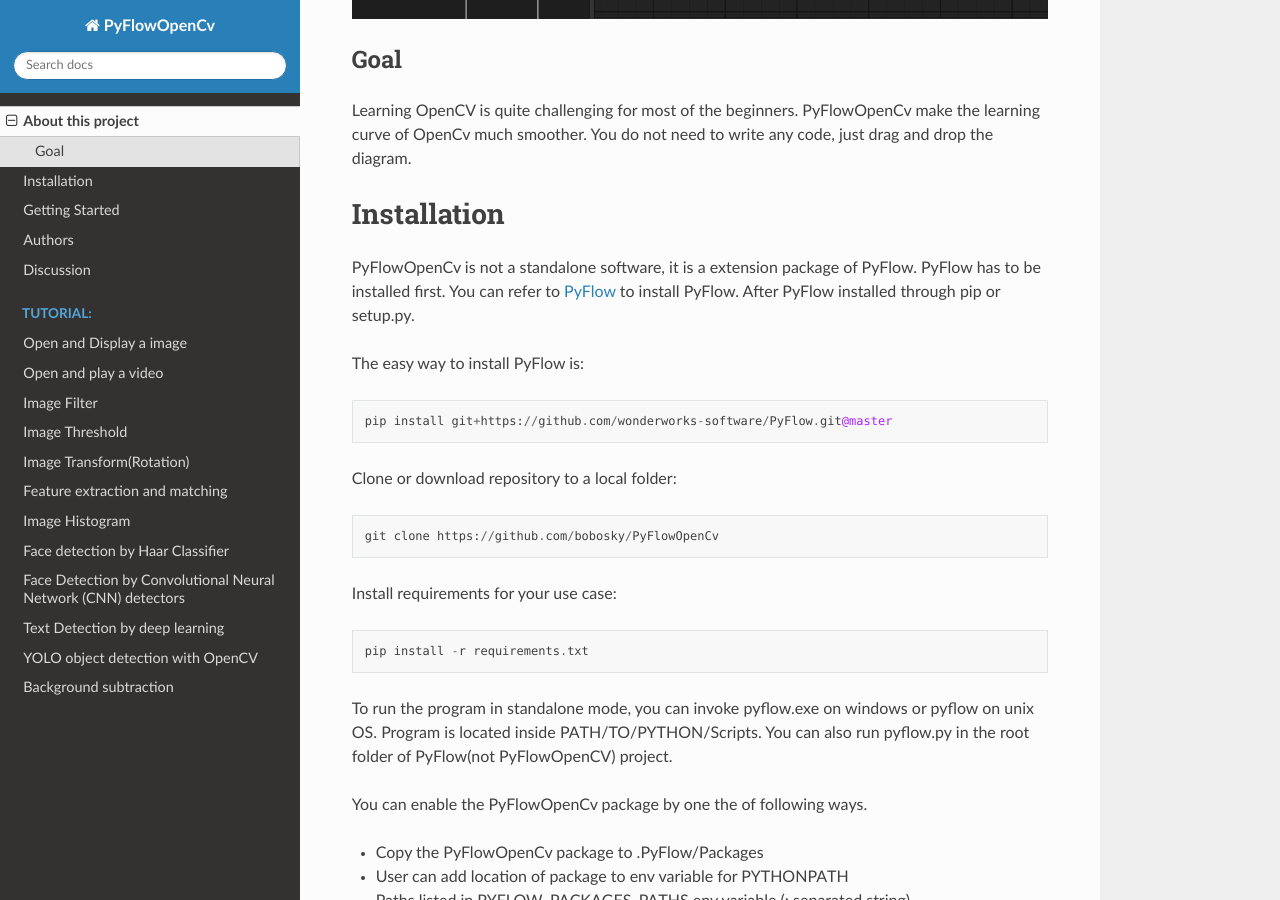
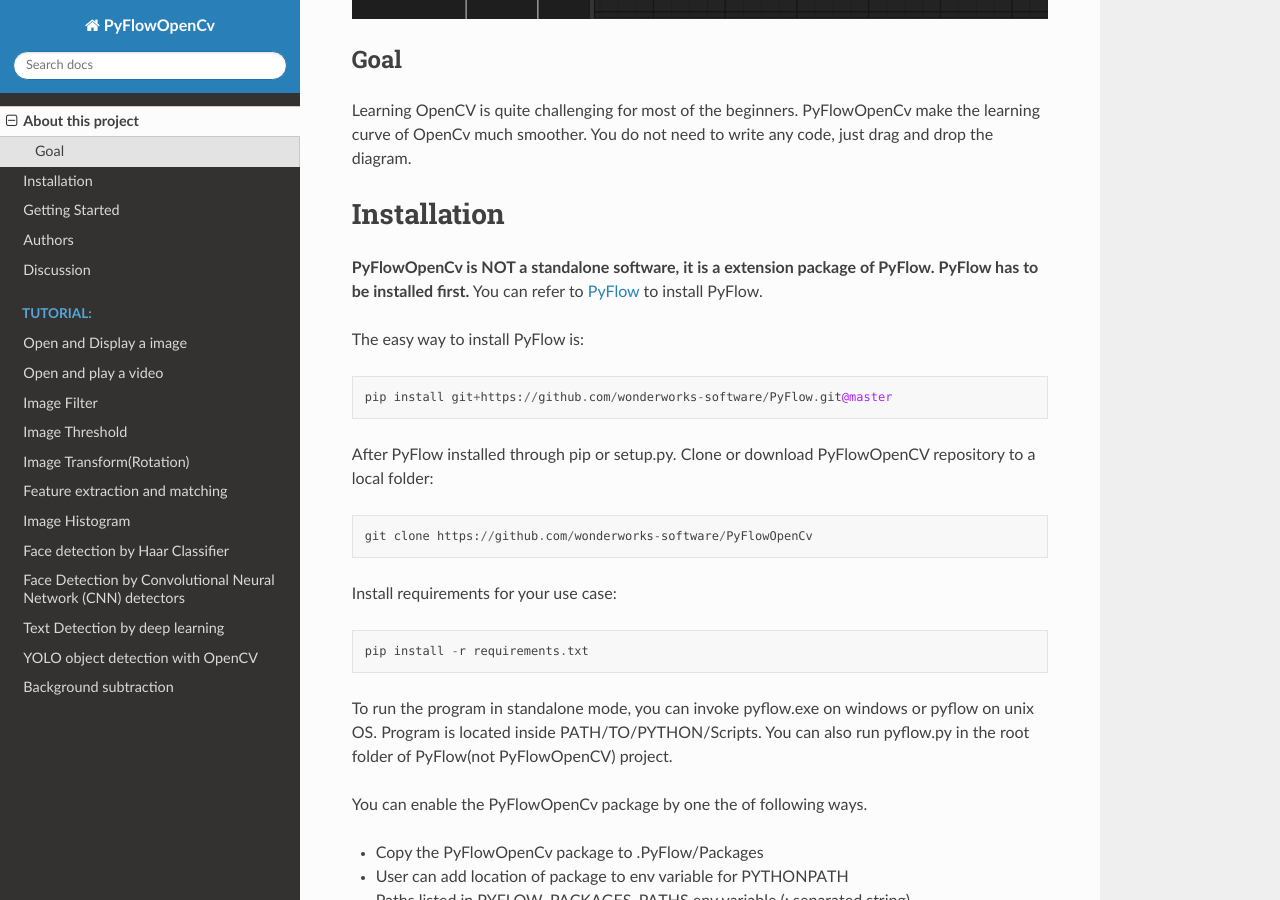
Before and after one commit to wonderworks-software/PyFlowOpenCv, a Sphinx documentation site: the page built from docs/source/intro.rst, in a window 1280 px wide and 900 px high, scrolled down 868 px. Built offline with Sphinx 7.4.7 and the Read the Docs theme 2.0.0, drawn with Linux system fonts in a browser that asks for light colours.

Commit message:
make installation of pyflowopencv more clear

```diff
--- a/docs/source/intro.rst
+++ b/docs/source/intro.rst
@@ -14,16 +14,16 @@
 
 Installation
 ==================
-PyFlowOpenCv is not a standalone software, it is a extension package of PyFlow. PyFlow has to be installed first. You can refer to `PyFlow <https://github.com/wonderworks-software/PyFlow>`_  to install PyFlow.
-After PyFlow installed through pip or setup.py.
+**PyFlowOpenCv is NOT a standalone software, it is a extension package of PyFlow. PyFlow has to be installed first.** You can refer to `PyFlow <https://github.com/wonderworks-software/PyFlow>`_  to install PyFlow.
 
 The easy way to install PyFlow is::
 
     pip install git+https://github.com/wonderworks-software/PyFlow.git@master
 
-Clone or download repository to a local folder::
+After PyFlow installed through pip or setup.py.
+Clone or download PyFlowOpenCV repository to a local folder::
 
-    git clone https://github.com/bobosky/PyFlowOpenCv
+    git clone https://github.com/wonderworks-software/PyFlowOpenCv
 
 Install requirements for your use case::
 
```
Also changed, not shown: README.md (+8 -2 lines), 1 other file.
